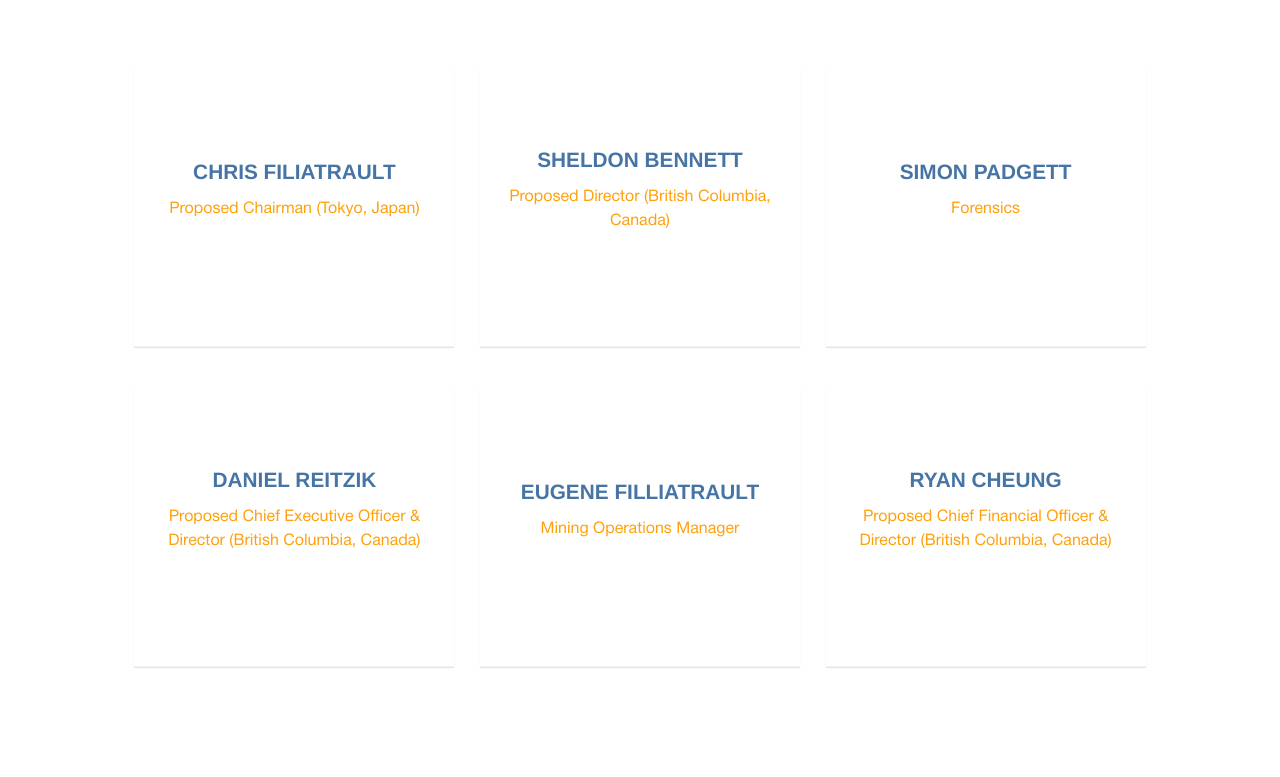
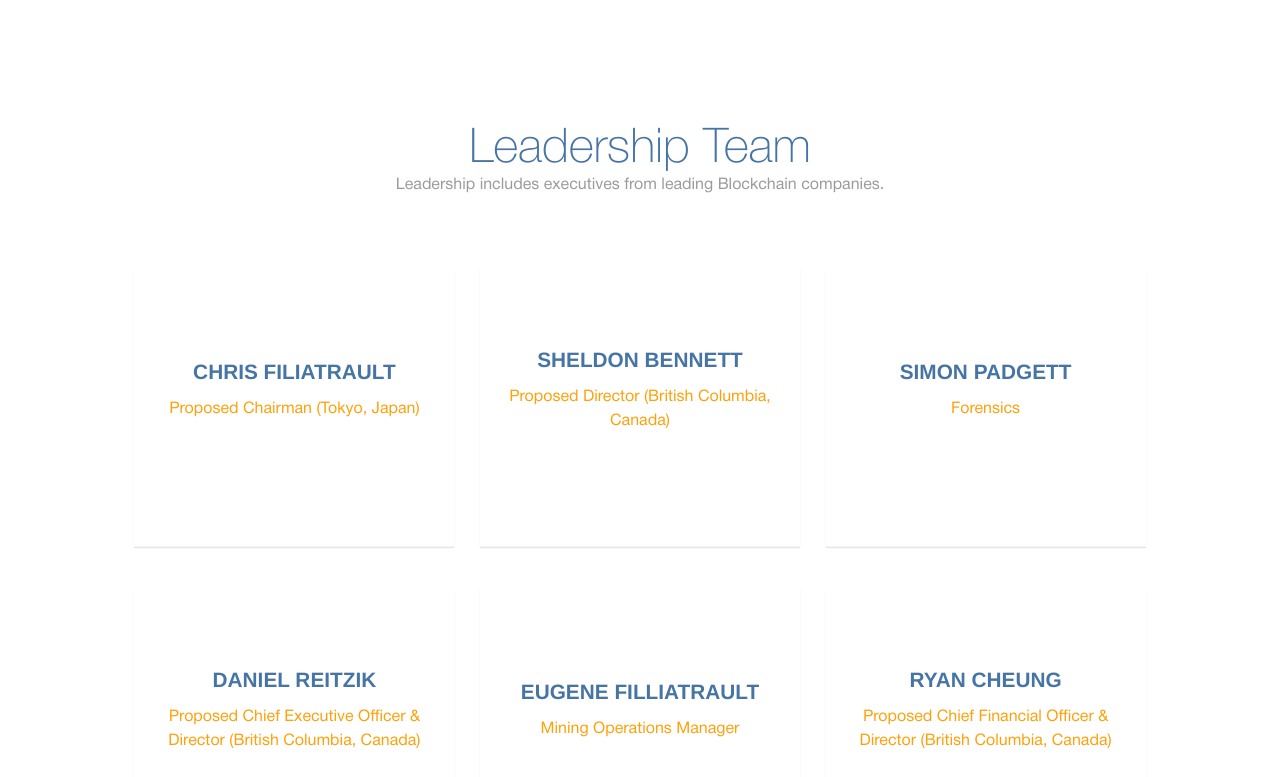
Before and after one commit to Coffalmer/DigitalMintGroup, a website: page app/about.html in a window 1280 px wide. Shown: the part 641-1418 px from the top of the page. Before the commit the page ends 1328 px from the top, so only its background shows below. Drawn offline with Linux system fonts and the light colour scheme.

Commit message:
small changes

```diff
--- a/app/sass/_about-page-team.sass
+++ b/app/sass/_about-page-team.sass
@@ -1,3 +1,6 @@
+#thecompany
+    padding-top: 200px
+
 .aboutPage__about
 
         h1
```
Also changed, not shown: app/css/main.css, app/css/main.min.css, dist/about.html (added), dist/css/main.min.css, dist/img/aboutBg.jpg (added), dist/img/companyIcon.png (added), dist/img/miningIcon.png (added), dist/img/pattern.jpg, dist/img/pattern2.jpg (added), dist/img/solutionIcon.png (added), dist/img/teamIcon.png (added), dist/index.html.
